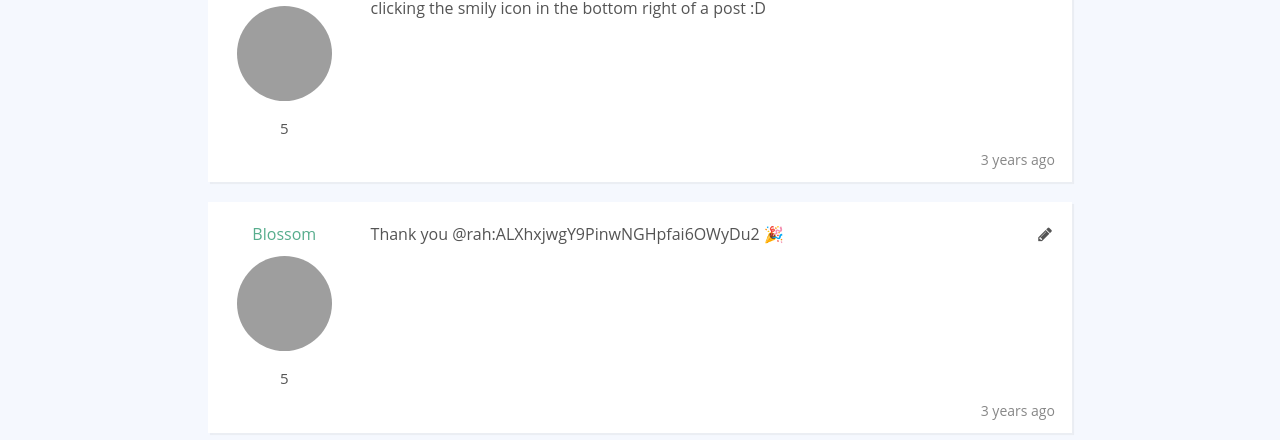
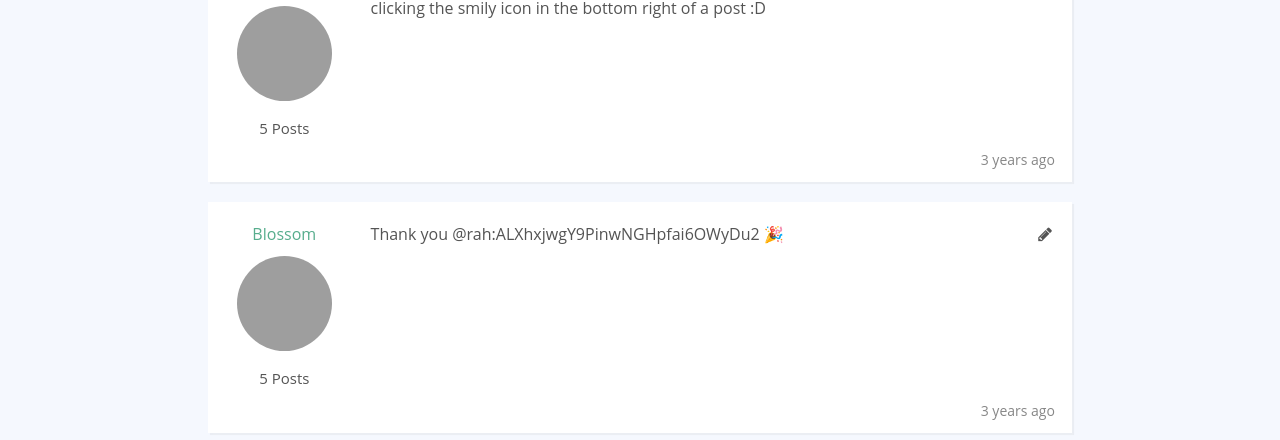
Before and after one commit to Parchie876/vue-forum, a Vue app: page /thread/-KvgjI6bfbWYlbYV5ndr in a window 1280 px wide. Shown: the part 255-695 px from the top of the page. Built offline with nearby package versions, Linux system fonts and the light colour scheme; grey boxes are pictures that could not be loaded.

Commit message:
Creating Dynamic Vuex Getters using Higher Order Functions

```diff
--- a/src/components/PostListItem.vue
+++ b/src/components/PostListItem.vue
@@ -9,7 +9,7 @@
             alt="avatar"
           />
         </a>
-        <p class="desktop-only text-small">{{userPostsCount}}</p>
+        <p class="desktop-only text-small">{{userPostsCount}} {{userPostsCount > 1 ? 'Posts' : "Post"}}</p>
       </div>
 
       <div class="post-content">
@@ -43,7 +43,6 @@
 </template>
 <script>
 
-import {countObjectProperties} from '@/utils'
 import PostEditor from '@/components/PostEditor'
 export default {
   props: {
@@ -68,7 +67,7 @@ export default {
       return this.$store.state.users[this.post.userId]
     },
     userPostsCount () {
-      return countObjectProperties(this.user.posts)
+      return this.$store.getters.userPostsCount(this.post.userId)
     }
   }
 
--- a/src/components/UserProfileCard.vue
+++ b/src/components/UserProfileCard.vue
@@ -18,8 +18,8 @@
         <span class="online">{{ user.username }} is online</span>
 
         <div class="stats">
-          <span>{{ userPostsCount }} posts</span>
-          <span>{{ userThreadsCount }} threads</span>
+          <span>{{ userPostsCount }} {{userPostsCount > 1 ? "Posts" : "Post"}}</span>
+          <span>{{ userThreadsCount }} {{userThreadsCount > 1 ? "Threads" : "Thread"}}</span>
         </div>
 
         <hr />
@@ -47,14 +47,16 @@ export default {
     user: {
       required: true,
       type: Object
+    }
+  },
+
+  computed: {
+    userThreadsCount () {
+      return this.$store.getters.userThreadsCount(this.user['.key'])
     },
-    userPostsCount: {
-      required: true,
-      type: Number
-    },
-    userThreadsCount: {
-      required: true,
-      type: Number
+
+    userPostsCount () {
+      return this.$store.getters.userPostsCount(this.user['.key'])
     }
   }
 }
--- a/src/components/UserProfileCardEditor.vue
+++ b/src/components/UserProfileCardEditor.vue
@@ -34,8 +34,8 @@
         </div>
 
         <div class="stats">
-          <span>{{ userPostsCount }} posts</span>
-          <span>{{ userThreadsCount }} threads</span>
+          <span>{{ userPostsCount }} {{userPostsCount > 1 ? "Posts" : "Post"}}</span>
+          <span>{{ userThreadsCount }} {{userThreadsCount > 1 ? "Threads" : "Thread"}}</span>
         </div>
 
         <hr />
@@ -72,14 +72,6 @@ export default {
     user: {
       required: true,
       type: Object
-    },
-    userPostsCount: {
-      required: true,
-      type: Number
-    },
-    userThreadsCount: {
-      required: true,
-      type: Number
     }
   },
 
@@ -98,6 +90,16 @@ export default {
     cancel () {
       this.$router.push({name: 'Profile'})
     }
+  },
+
+  computed: {
+    userThreadsCount () {
+      return this.$store.getters.userThreadsCount(this.user['.key'])
+    },
+
+    userPostsCount () {
+      return this.$store.getters.userPostsCount(this.user['.key'])
+    }
   }
 }
 </script>
--- a/src/store/index.js
+++ b/src/store/index.js
@@ -1,6 +1,7 @@
 import Vue from 'vue'
 import Vuex from 'vuex'
 import sourceData from '@/data.json'
+import { countObjectProperties } from '@/utils'
 Vue.use(Vuex)
 
 export default new Vuex.Store({
@@ -11,6 +12,18 @@ export default new Vuex.Store({
   getters: {
     authUser (state) {
       return state.users[state.authId]
+    },
+
+    userPostsCount (state) {
+      return (id) => {
+        return countObjectProperties(state.users[id].posts)
+      }
+    },
+
+    userThreadsCount (state) {
+      return (id) => {
+        return countObjectProperties(state.users[id].thread)
+      }
     }
   },
 
--- a/src/views/ProfilePage.vue
+++ b/src/views/ProfilePage.vue
@@ -3,14 +3,10 @@
       <UserProfileCard
         v-if="!edit"
         :user="user"
-        :userThreadsCount="userThreadsCount"
-        :userPostsCount="userPostsCount"
       />
       <UserProfileCardEditor
         v-else
         :user="user"
-        :userThreadsCount="userThreadsCount"
-        :userPostsCount="userPostsCount"
       />
 
       <div class="col-7 push-top">
@@ -29,7 +25,6 @@ import PostList from '@/components/PostList'
 import UserProfileCard from '@/components/UserProfileCard'
 import UserProfileCardEditor from '@/components/UserProfileCardEditor'
 import { mapGetters } from 'vuex'
-import {countObjectProperties} from '@/utils'
 
 export default {
   components: {
@@ -51,14 +46,6 @@ export default {
       user: 'authUser'
     }),
 
-    userThreadsCount () {
-      return countObjectProperties(this.user.threads)
-    },
-
-    userPostsCount () {
-      return countObjectProperties(this.user.posts)
-    },
-
     userPosts () {
       if (this.user.posts) {
         return Object.values(this.$store.state.posts)
```
